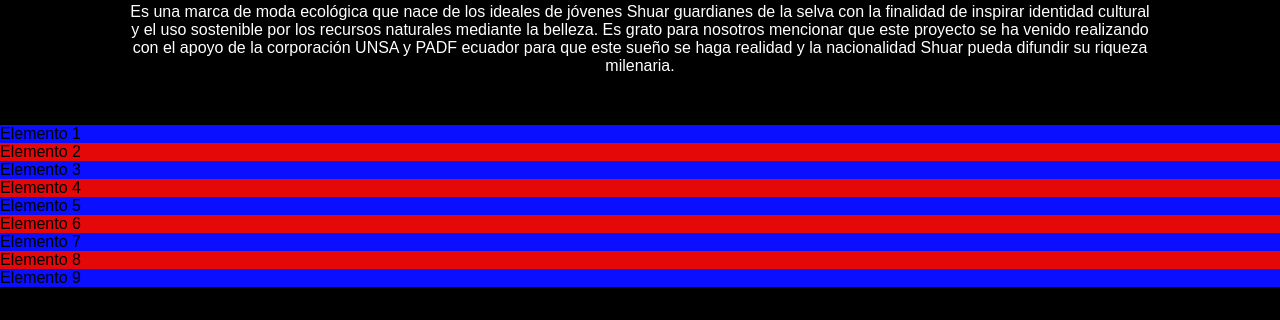
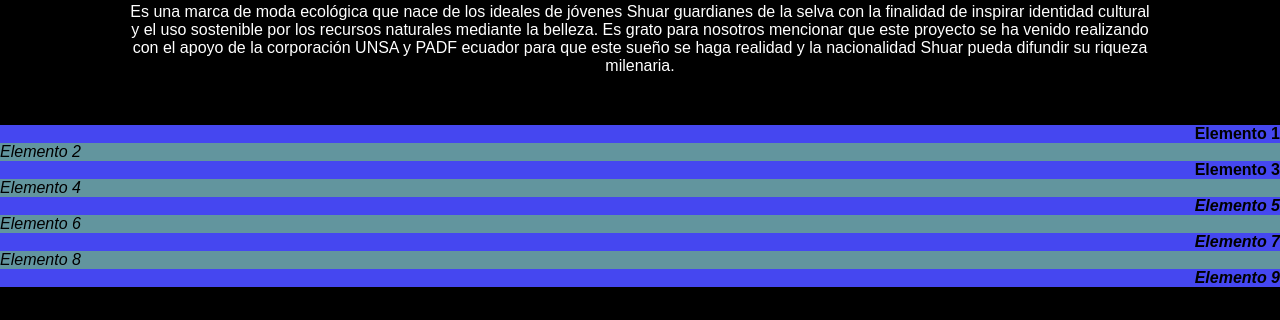
Before and after one commit to KaarJoseph/KaarJoseph.github.io, a plain HTML site: page index.html in a window 1280 px wide. Shown: the part 857-1177 px from the top of the page. Drawn offline with Linux system fonts and the light colour scheme; grey boxes are pictures that could not be loaded.

Commit message:
ACTUALIZACIÓN DE TÍTULO

```diff
--- a/index.html
+++ b/index.html
@@ -4,7 +4,7 @@
     <meta charset="UTF-8">
     <meta http-equiv="X-UA-Compatible" content="IE=edge">
     <meta name="viewport" content="width=device-width, initial-scale=1.0">
-    <title>YUSA GALERY</title>
+    <title>YUSA GALLERY</title>
     <link rel="stylesheet" href="styles.css">
 </head>
 <body>
@@ -40,15 +40,15 @@
 
 
         <ul>
-            <li>Elemento 1</li>
-            <li>Elemento 2</li>
-            <li>Elemento 3</li>
-            <li>Elemento 4</li>
-            <li>Elemento 5</li>
-            <li>Elemento 6</li>
-            <li>Elemento 7</li>
-            <li>Elemento 8</li>
-            <li>Elemento 9</li>
+            <li><b>Elemento 1</b></li>
+            <li><i>Elemento 2</i></li>
+            <li><b>Elemento 3</b></li>
+            <li><i>Elemento 4<i></li>
+            <li><b>Elemento 5</b></li>
+            <li><i>Elemento 6<i></li>
+            <li><b>Elemento 7</b></li>
+            <li><i>Elemento 8<i></li>
+            <li><b>Elemento 9</b></li>
           </ul>
 
     <br>
--- a/styles.css
+++ b/styles.css
@@ -124,12 +124,15 @@ p{
 .video{
   text-align: center;
 }
-/* Estilos para los elementos pares */
+/* Elementos pares  even*/
 li:nth-child(even) {
-  background-color: rgb(228, 8, 8);
+  background-color: rgb(98, 149, 158);
+
+  ;
 }
 
-/* Estilos para los elementos impares */
+/* Elementos impares odd */
 li:nth-child(odd) {
-  background-color: rgb(11, 15, 255);
+  background-color: rgb(69, 71, 240);
+  text-align: end;
 }
```
